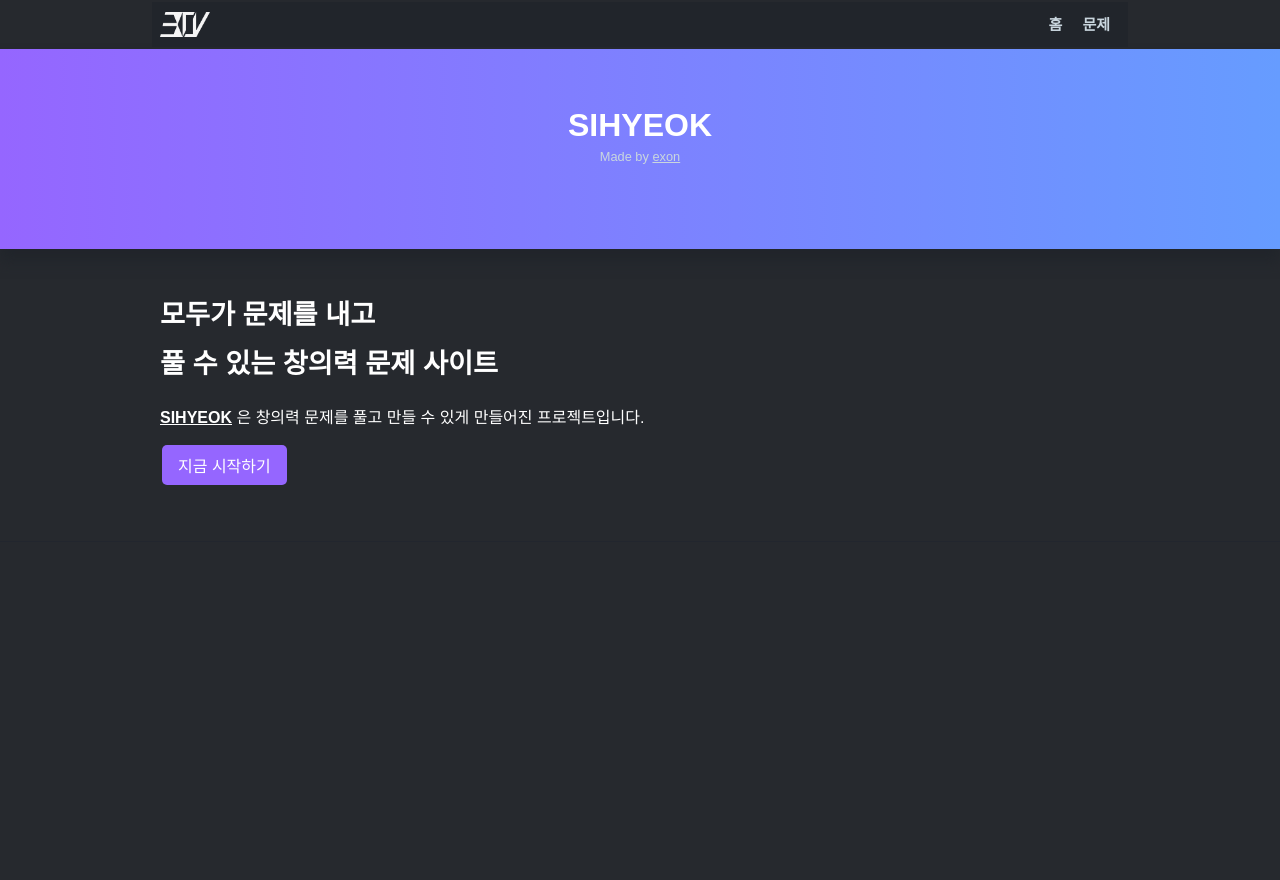
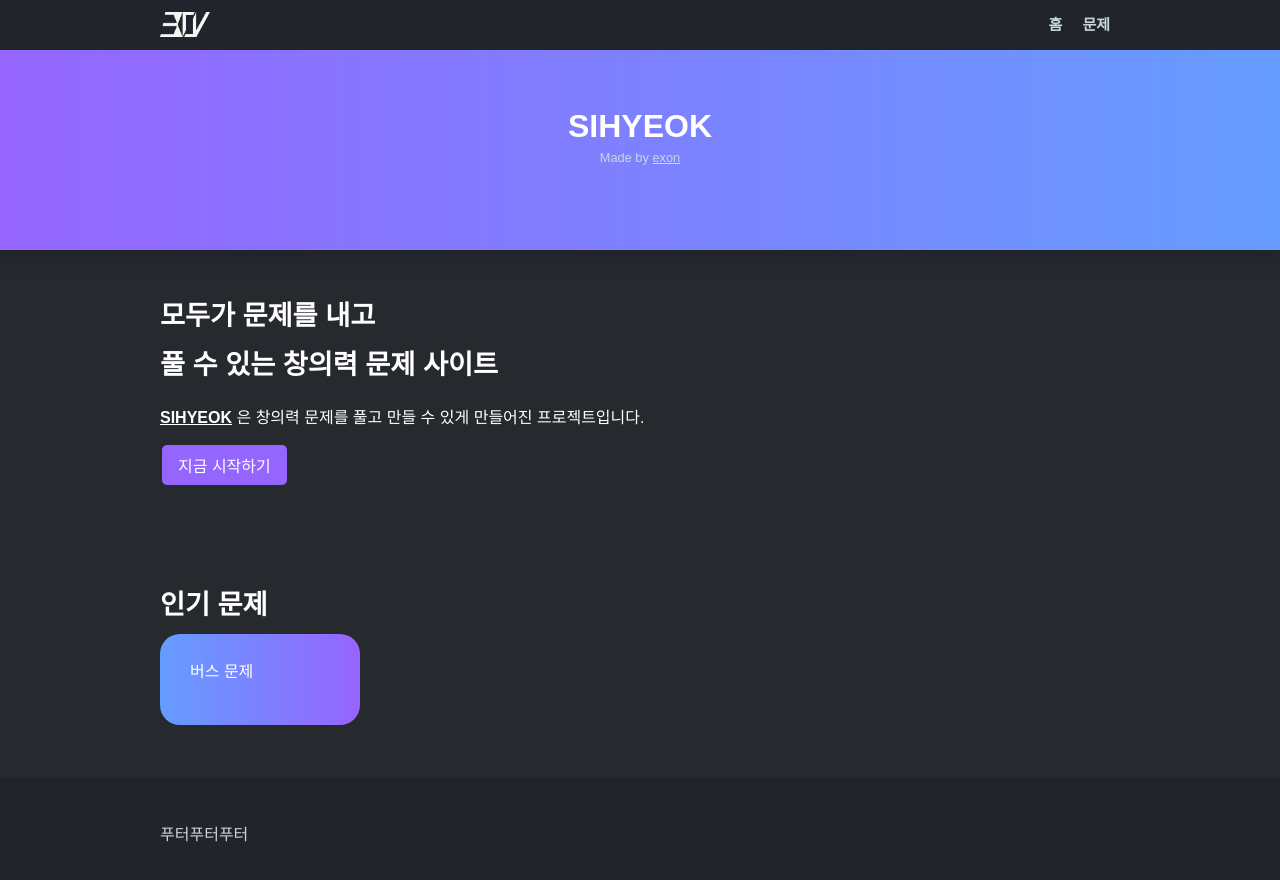
Before and after one commit to sihyeokpark/sihyeok, a React (Create React App) app in the folder app/: page / in a window 1280 px wide. Shown: the top 880 px of the page. Before the commit the page ends 800 px from the top, so only its background shows below. Built offline with nearby package versions, Linux system fonts and the light colour scheme.

Commit message:
Edit: Home

```diff
--- a/app/src/css/Home.css
+++ b/app/src/css/Home.css
@@ -1,10 +1,21 @@
+
 .header {
     width: 100%;
     height: 200px;
+    margin-top: 50px;
     background: rgb(131,58,180);
     background: linear-gradient(90deg, #9566ff 0%, #669cff 100%);
     text-align: center;
     box-shadow:  0px 12px 12px #21252b;
+}
+
+header {
+    position: fixed;
+    background-color: #21252b;
+    left: 0;
+    top: 0;
+    width: 100vw;
+    border-bottom: 1px solid rgba(0,27,55,.1);
 }
 
 .header h1 {
@@ -70,3 +81,42 @@ a:hover {
 .main button:hover {
     background-color: #a966ff;
 }
+
+.ranking {
+    max-width: 960px;
+    padding: 50px 8px;
+    margin: 2px auto;
+}
+
+.ranking h1 {
+    color: #ffffff;
+    font-weight: bold;
+    font-size: 1.7rem;
+    padding-bottom: 15px;
+}
+
+.ranking .box {
+    max-width: 200px;
+    width: 100%;
+    border-radius: 20px;
+    box-sizing: border-box;
+    padding: 30px;
+    background: linear-gradient(90deg,#649dff,#9764ff)
+}
+
+.ranking .box h1 {
+    color: #ffffff;
+    font-weight: normal;
+    font-size: 1rem;
+    padding-bottom: 15px;
+}
+
+footer {
+    background-color: #21252b;
+}
+
+.footer {
+    max-width: 960px;
+    padding: 50px 8px;
+    margin: 2px auto;
+}
--- a/app/src/css/bar.css
+++ b/app/src/css/bar.css
@@ -5,16 +5,7 @@
     display: flex;
     align-items: center;
     justify-content: space-between;
-    background-color: #21252b;
     text-align: center;
-}
-
-header {
-    position: fixed;
-    left: 0;
-    top: 0;
-    width: 100vw;
-    border-bottom: 1px solid rgba(0,27,55,.1);
 }
 
 .bar left {
--- a/app/src/pages/Home.tsx
+++ b/app/src/pages/Home.tsx
@@ -5,8 +5,10 @@ import Bar from '../components/Bar'
 
 export default function Home() {
     return (
-        <header>
-            <Bar />
+        <div className="root">
+            <header>
+                <Bar />
+            </header>
             <div className="header">
                 <h1>SIHYEOK</h1>
                 <p>Made by <a href="https://github.com/1-EXON">exon</a></p>
@@ -17,6 +19,17 @@ export default function Home() {
                 <p><a href="">SIHYEOK</a> 은 창의력 문제를 풀고 만들 수 있게 만들어진 프로젝트입니다.</p>
                 <button>지금 시작하기</button>
             </div>
-        </header>
+            <div className="ranking">
+                <h1>인기 문제</h1>
+                <div className="box">
+                    <h1>버스 문제</h1>
+                </div>
+            </div>
+            <footer>
+                <div className="footer">
+                    <p>푸터푸터푸터</p>
+                </div>
+            </footer>
+        </div>
     )
 }
```
